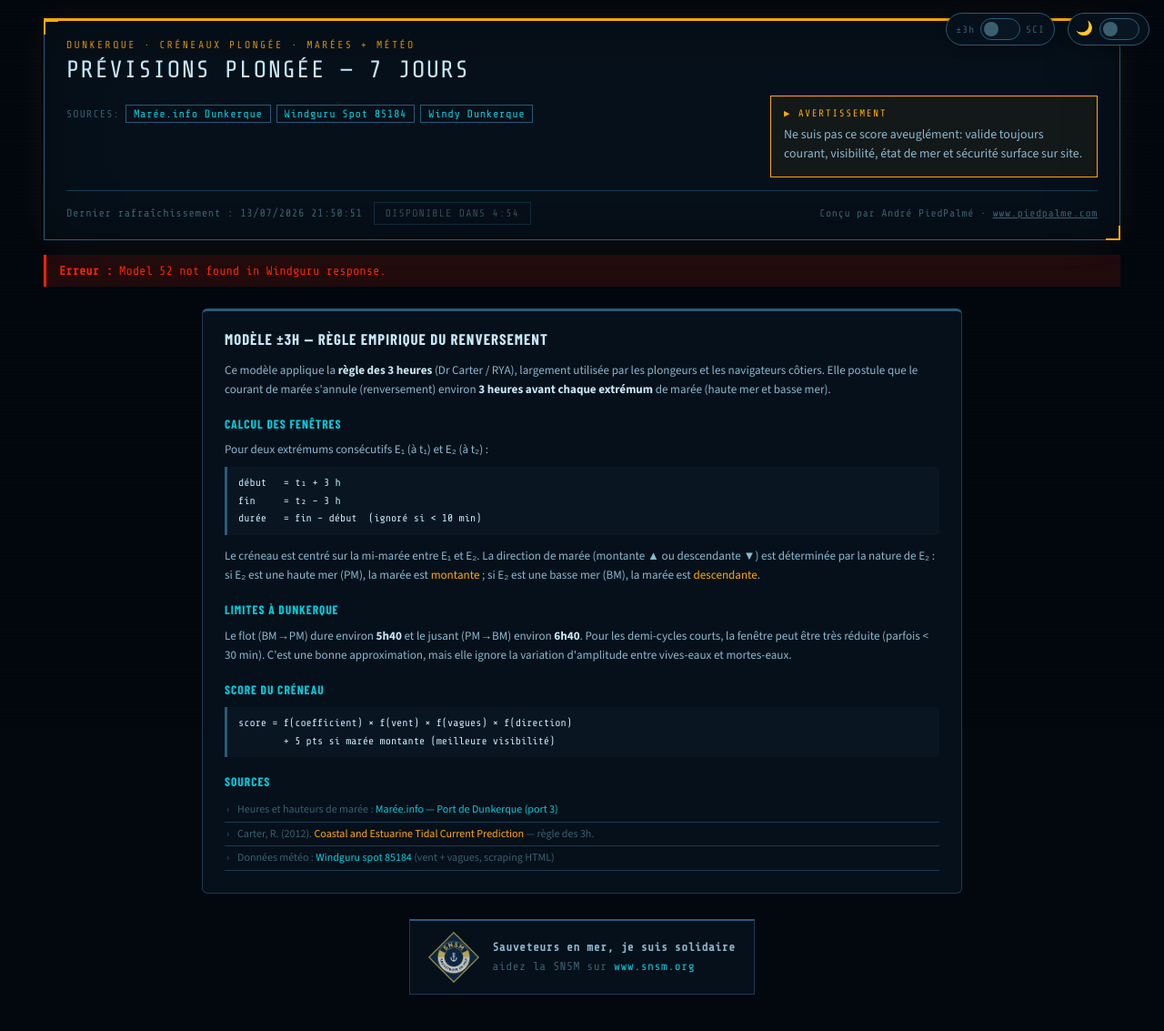
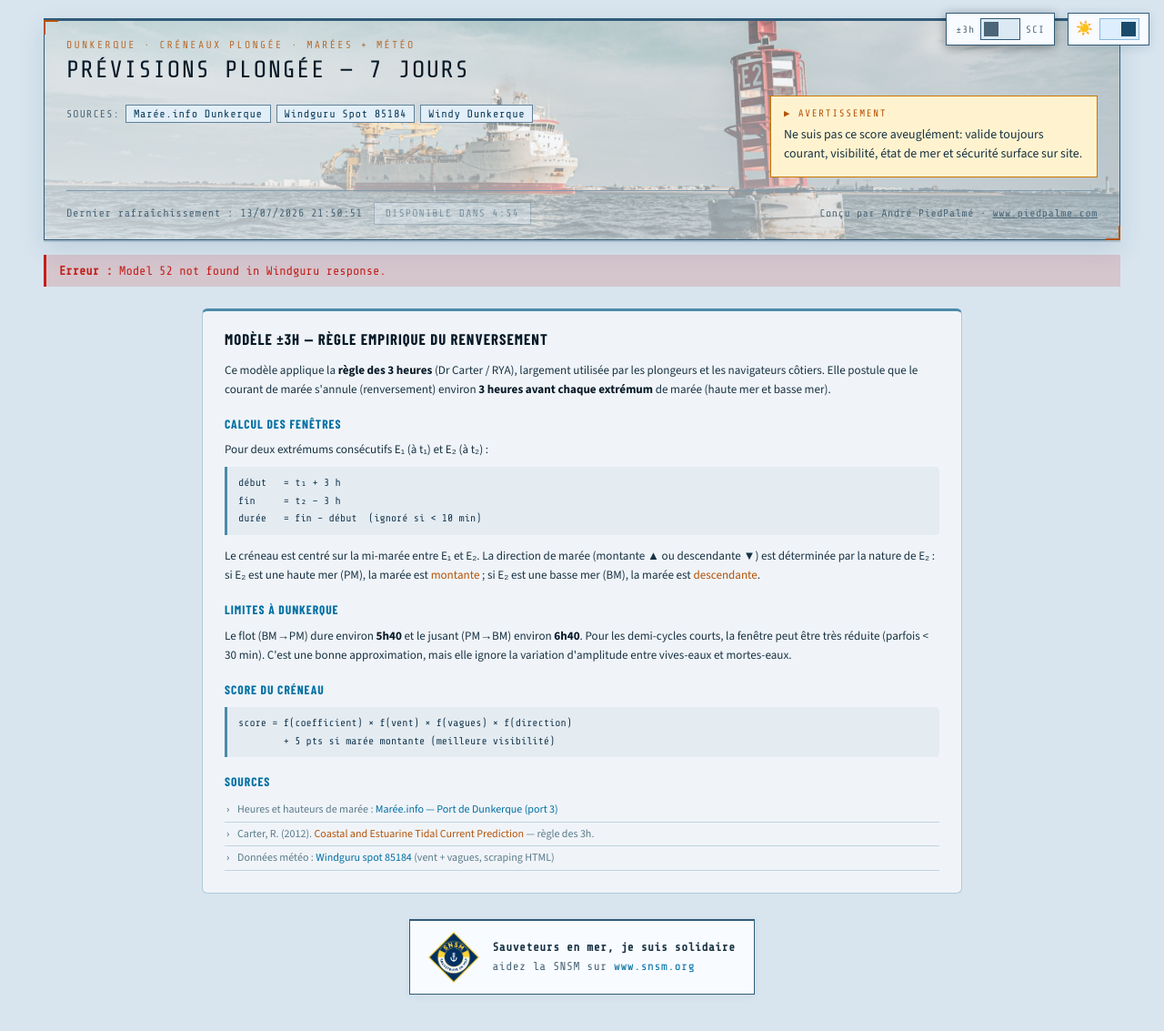
Before and after one commit to Areumaux/meteo-plongee-dk, a Flask app: page / in a window 1280 px wide. Shown: the whole page at 91% size. Run offline with Flask 3, Linux system fonts and the light colour scheme; data that the repository does not hold is empty.

Commit message:
Polish light theme header UI

```diff
--- a/static/styles.css
+++ b/static/styles.css
@@ -62,7 +62,10 @@ body::before {
 /* ── HERO / HEADER ────────────────────────────────────────────── */
 
 .hero {
-  background: var(--bg-panel);
+  background:
+    linear-gradient(90deg, rgba(3,8,15,0.72), rgba(3,8,15,0.46) 48%, rgba(3,8,15,0.62)),
+    linear-gradient(180deg, rgba(6,16,26,0.08), rgba(6,16,26,0.54)),
+    url("/static/featured-card-bg.jpeg") center / cover no-repeat;
   border: 1px solid var(--border-hi);
   border-top: 3px solid var(--amber);
   padding: 20px 24px 16px;
@@ -811,7 +814,7 @@ html[data-theme="light"] #slotPopup {
   gap: 6px;
   background: var(--bg-panel);
   border: 1px solid var(--border-hi);
-  border-radius: 30px;
+  border-radius: 0;
   padding: 5px 10px;
   box-shadow: 0 2px 12px rgba(0,0,0,0.4);
 }
@@ -953,7 +956,7 @@ html[data-theme="light"] .me-sources li { border-bottom-color: #c0d4e0; }
   gap: 7px;
   background: var(--bg-panel);
   border: 1px solid var(--border-hi);
-  border-radius: 30px;
+  border-radius: 0;
   padding: 5px 10px 5px 8px;
   box-shadow: 0 2px 12px rgba(0,0,0,0.4);
   cursor: default;
@@ -986,7 +989,7 @@ html[data-theme="light"] .me-sources li { border-bottom-color: #c0d4e0; }
   inset: 0;
   background: var(--bg-surface);
   border: 1px solid var(--border-hi);
-  border-radius: 24px;
+  border-radius: 0;
   transition: background 0.25s, border-color 0.25s;
 }
 
@@ -997,7 +1000,7 @@ html[data-theme="light"] .me-sources li { border-bottom-color: #c0d4e0; }
   height: 16px;
   left: 3px;
   top: 3px;
-  border-radius: 50%;
+  border-radius: 0;
   background: var(--text-dim);
   transition: transform 0.25s, background 0.25s;
 }
@@ -1019,29 +1022,30 @@ html[data-theme="light"] .theme-fab {
 /* ── LIGHT THEME VARIABLES ────────────────────────────────────── */
 
 html[data-theme="light"] {
-  --bg:         #f2f5f8;
-  --bg-panel:   #ffffff;
-  --bg-surface: #eaf0f6;
+  --bg:         #d8e5ef;
+  --bg-panel:   #f8fbff;
+  --bg-surface: #dbe9f4;
   --bg-card:    #ffffff;
-  --border:     #c8d8e8;
-  --border-hi:  #90b0c8;
-  --text:       #2a4a60;
-  --text-hi:    #0a1e2e;
-  --text-dim:   #7090a8;
-  --amber:      #b86800;
-  --amber-dim:  rgba(184,104,0,0.10);
-  --green:      #007838;
-  --green-dim:  rgba(0,120,56,0.10);
-  --red:        #c41200;
-  --red-dim:    rgba(196,18,0,0.10);
-  --cyan:       #005f7a;
-  --ok:         #007838;
-  --mid:        #b86800;
-  --bad:        #c41200;
+  --border:     #7f9bb0;
+  --border-hi:  #315b78;
+  --text:       #183243;
+  --text-hi:    #071927;
+  --text-dim:   #4b6678;
+  --amber:      #b45309;
+  --amber-dim:  rgba(180,83,9,0.18);
+  --green:      #087f3b;
+  --green-dim:  rgba(8,127,59,0.18);
+  --red:        #c51f1a;
+  --red-dim:    rgba(197,31,26,0.16);
+  --cyan:       #006fa3;
+  --ok:         #087f3b;
+  --mid:        #b45309;
+  --bad:        #c51f1a;
 }
 
 html[data-theme="light"] body {
   font-size: 1.05rem;
+  background: var(--bg);
 }
 
 html[data-theme="light"] body::before {
@@ -1049,25 +1053,127 @@ html[data-theme="light"] body::before {
 }
 
 html[data-theme="light"] .hero {
-  box-shadow: 0 2px 12px rgba(0,60,100,0.08);
+  background:
+    linear-gradient(90deg, rgba(248,251,255,0.64), rgba(248,251,255,0.36) 52%, rgba(216,229,239,0.48)),
+    linear-gradient(180deg, rgba(248,251,255,0.04), rgba(216,229,239,0.44)),
+    url("/static/featured-card-bg.jpeg") center / cover no-repeat;
+  box-shadow: 0 2px 0 rgba(49,91,120,0.22), 0 10px 26px rgba(20,60,90,0.12);
   border-top-color: var(--amber);
 }
 
+html[data-theme="light"] .hero,
+html[data-theme="light"] .carousel-panel,
+html[data-theme="light"] .score-card,
+html[data-theme="light"] .snsm-banner,
+html[data-theme="light"] .model-explainer {
+  border-color: var(--border-hi);
+}
+
+html[data-theme="light"] .hero-warning {
+  background: #fff3cf;
+  border-color: #c77700;
+  color: #3a2600;
+}
+
+html[data-theme="light"] .sources a,
+html[data-theme="light"] .refresh-btn,
+html[data-theme="light"] .ctrl-btn {
+  background: #e2eef8;
+  border-color: #5f8199;
+  color: #0b3d5d;
+}
+
+html[data-theme="light"] .sources a:hover,
+html[data-theme="light"] .refresh-btn:hover,
+html[data-theme="light"] .ctrl-btn:hover {
+  background: #c6dff1;
+  border-color: var(--cyan);
+  color: #003f63;
+}
+
+html[data-theme="light"] .score-card {
+  box-shadow: 0 1px 0 rgba(255,255,255,0.8) inset, 0 8px 20px rgba(25,70,100,0.10);
+}
+
+html[data-theme="light"] .score-top {
+  border-bottom-color: #6f8fa6;
+}
+
+html[data-theme="light"] .score-badge {
+  border-width: 2px;
+  background: #eef6fc;
+}
+
+html[data-theme="light"] .score-ideal .score-badge {
+  color: #005f29;
+  border-color: #00863d;
+  background: #b8f0cb;
+}
+
+html[data-theme="light"] .score-correct .score-badge {
+  color: #663600;
+  border-color: #c26700;
+  background: #ffd56a;
+}
+
+html[data-theme="light"] .score-mauvais .score-badge {
+  color: #7a0800;
+  border-color: #d01a00;
+  background: #ffb2a8;
+}
+
 html[data-theme="light"] .explain {
-  background: rgba(0,60,100,0.04);
-  border-left-color: var(--border-hi);
+  background: #dbe9f4;
+  border-color: #7999ad;
+  color: #254658;
 }
 
 html[data-theme="light"] .metric-label {
-  background: rgba(0,60,100,0.06);
+  background: rgba(0,70,110,0.14);
+  color: #15384e;
+  border-bottom-color: rgba(30,80,110,0.35);
+}
+
+html[data-theme="light"] .metric-value {
+  color: #061722;
+}
+
+html[data-theme="light"] .metric-sub,
+html[data-theme="light"] .reliability,
+html[data-theme="light"] .slot-list small,
+html[data-theme="light"] .te em {
+  color: #3f5d70;
 }
 
 html[data-theme="light"] .slots {
-  background: rgba(0,60,100,0.03);
+  background: #cfdfea;
+  border-color: #6f8fa6;
+}
+
+html[data-theme="light"] .slots span {
+  color: #1e4b68;
+  border-bottom-color: #7596ad;
 }
 
 html[data-theme="light"] .slot-list li {
-  background: var(--bg-surface);
+  background: #eef6fb;
+  border-top-color: #9fb6c7;
+  color: #102f43;
+}
+
+html[data-theme="light"] .slot-list li:hover,
+html[data-theme="light"] .slot-list li.slot-active {
+  background: #d6eefb;
+  border-color: #007db4;
+}
+
+html[data-theme="light"] .slot-list b {
+  color: #005d91;
+}
+
+html[data-theme="light"] .slot-list em {
+  color: #9a4d00;
+  font-weight: 700;
 }
 
 html[data-theme="light"] .snsm-banner {
--- a/static/theme.js
+++ b/static/theme.js
@@ -14,8 +14,8 @@
     if (toggle) toggle.checked   = light;
   }
 
-  // Apply before paint to avoid flash
-  apply(localStorage.getItem(KEY) === "light");
+  // Apply before paint to avoid flash. Light is the default unless dark was explicitly selected.
+  apply(localStorage.getItem(KEY) !== "dark");
 
   document.addEventListener("DOMContentLoaded", () => {
     // Sync in case apply() ran before DOM was ready
--- a/templates/index.html
+++ b/templates/index.html
@@ -35,7 +35,7 @@
     <link rel="preconnect" href="https://fonts.gstatic.com" crossorigin />
     <link href="https://fonts.googleapis.com/css2?family=Barlow+Condensed:wght@600;700&family=Share+Tech+Mono&family=Source+Sans+3:wght@400;600;700&display=swap" rel="stylesheet" />
     <link rel="stylesheet" href="{{ url_for('static', filename='styles.css') }}" />
-    <script>if(localStorage.getItem('dive-theme')==='light')document.documentElement.setAttribute('data-theme','light');</script>
+    <script>if(localStorage.getItem('dive-theme')!=='dark')document.documentElement.setAttribute('data-theme','light');</script>
   </head>
   <body>
     <div class="model-fab" id="modelFab" title="Changer de modèle de calcul">
```
Also changed, not shown: other parts of static/styles.css (+21 -21 lines), static/featured-card-bg.jpeg (added).
